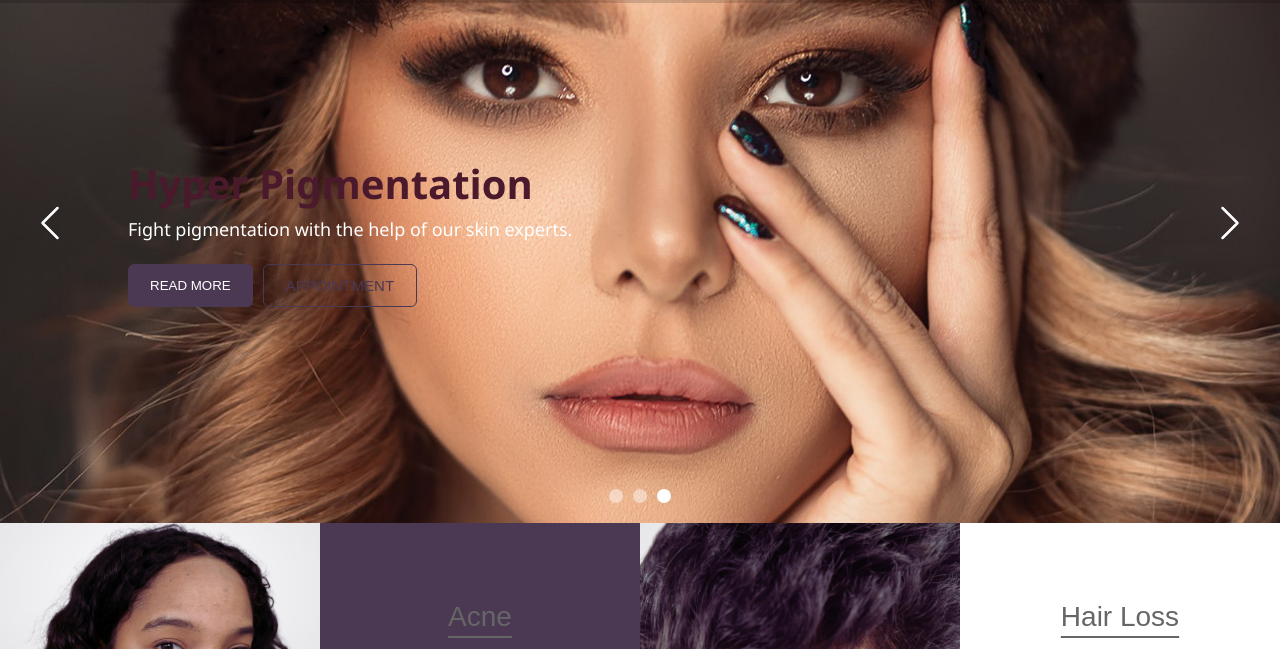
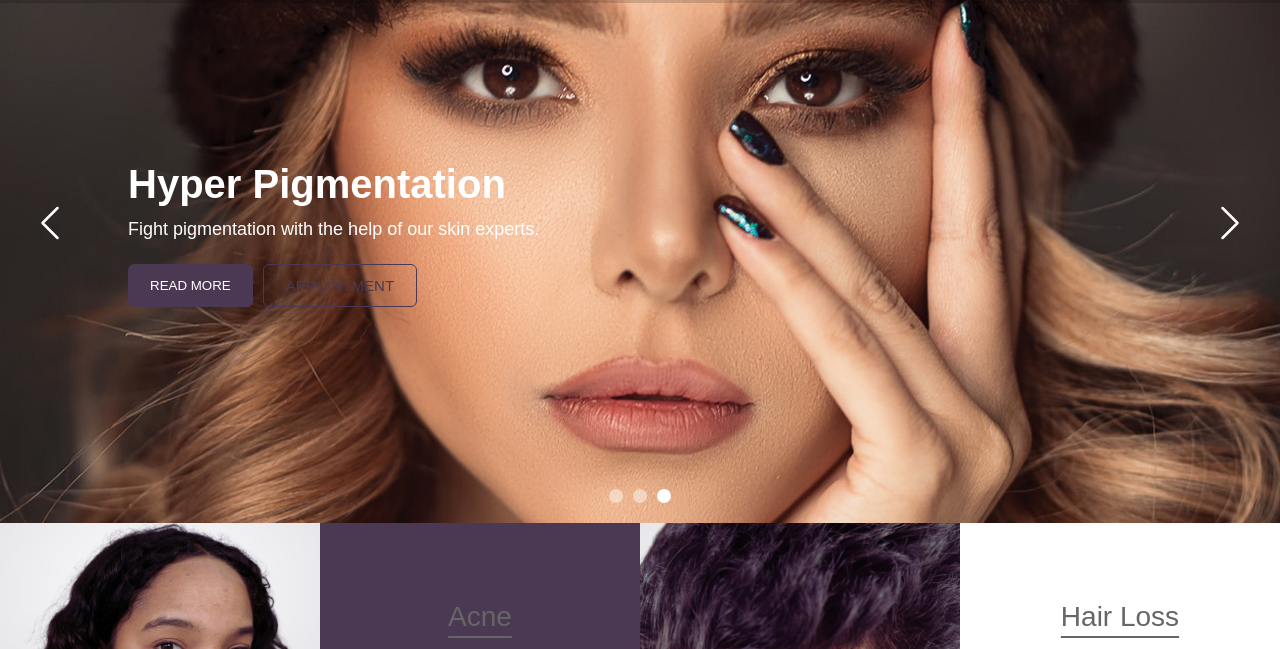
Before and after one commit to JananaDanithra22/Test_Amaran-Amerck, a plain HTML site: page index.html in a window 1280 px wide. Shown: the part 125-774 px from the top of the page. Drawn offline with Linux system fonts and the light colour scheme.

Commit message:
added imporrtant to hero carousel
force to not to be chnage with choosetreat.cs

```diff
--- a/css/header-hero.css
+++ b/css/header-hero.css
@@ -586,3 +586,23 @@ body {
   clip: rect(1px,1px,1px,1px);
   white-space: nowrap;
 }
+/* --- Ensure carousel text keeps intended style (add to bottom of header-hero.css) --- */
+.carousel-content h2,
+.carousel-content h2 a {
+  color: #ffffff !important;
+  font-family: Arial, sans-serif !important;
+  font-weight: 700 !important;
+}
+
+.carousel-content p,
+.carousel-content p a {
+  color: #ffffff !important;
+  font-family: Arial, sans-serif !important;
+  font-weight: 400 !important;
+}
+
+/* If you animate or fade content, keep transitions */
+.carousel-content h2,
+.carousel-content p {
+  transition: color .18s ease;
+}
```
